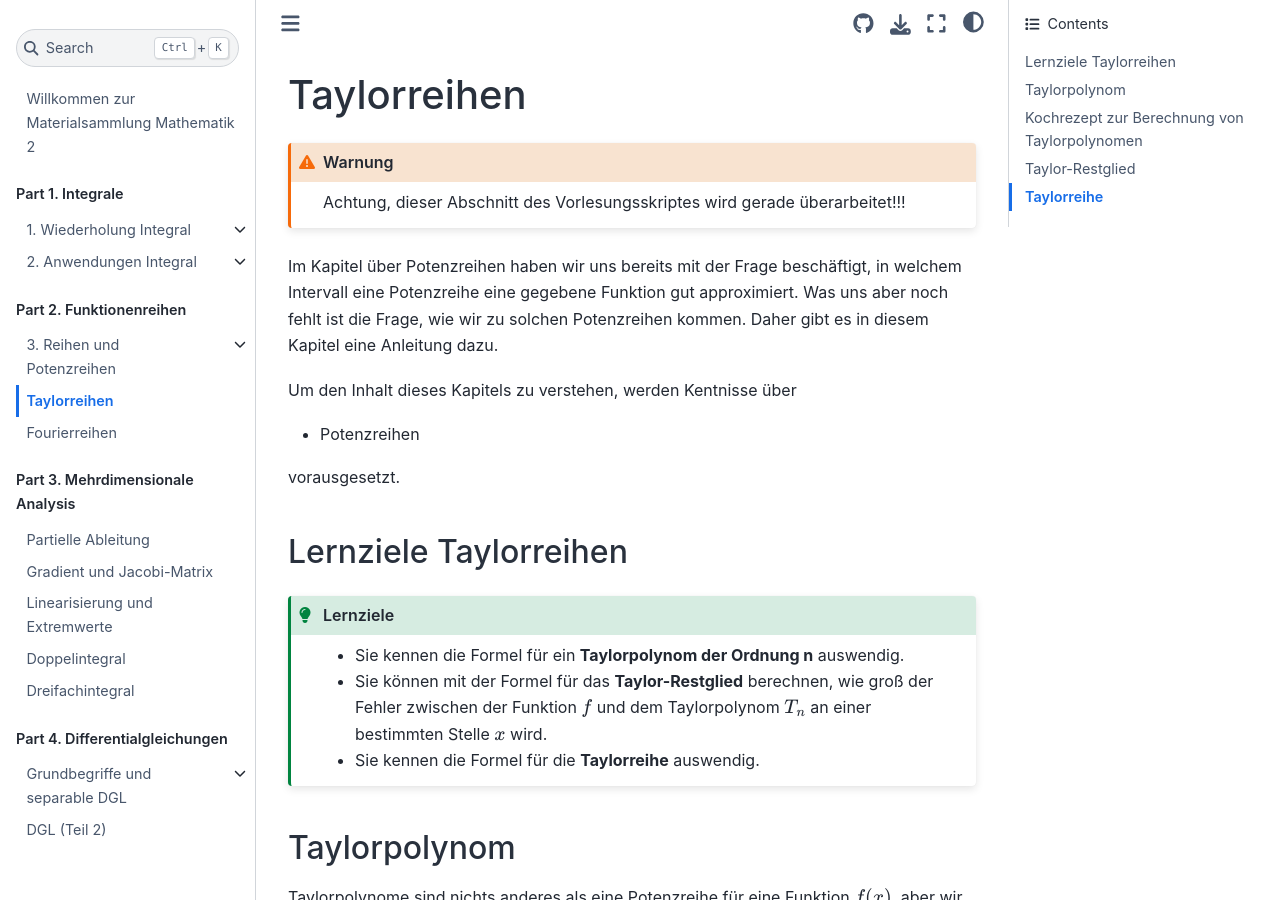
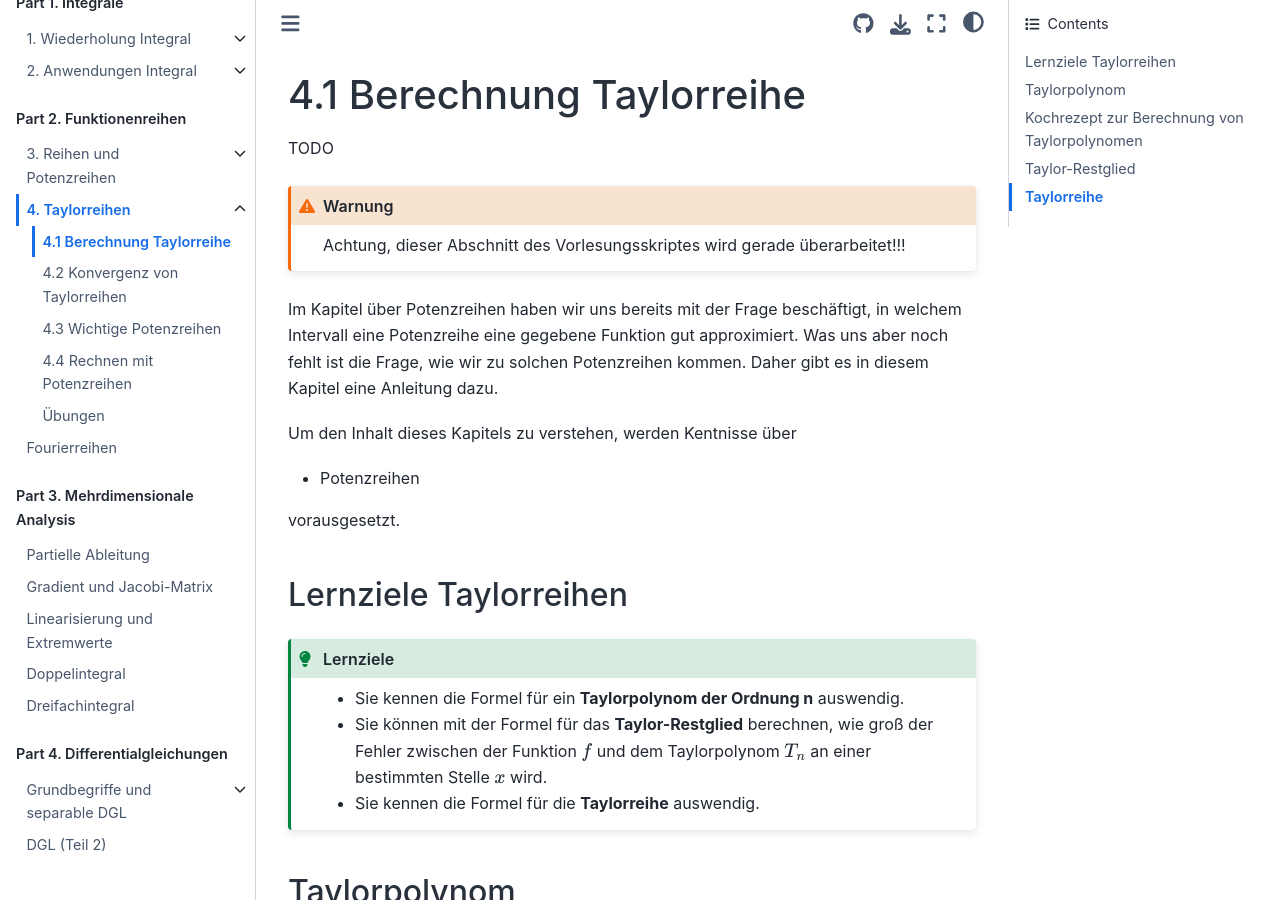
Before and after one commit to gramschs/book_mathe02, a Jupyter Book: the page built from doc/chapter04/chapter04_sec01.md, in a window 1280 px wide and 900 px high. Built offline with Jupyter Book 1.0.4 settings and Sphinx 7.4.7 and the Sphinx Book theme 1.1.4, drawn with Linux system fonts in a browser that asks for light colours; some of the changed text lies outside the part shown.

Commit message:
restructering chapter04

````diff
--- a/doc/_toc.yml
+++ b/doc/_toc.yml
@@ -29,8 +29,13 @@ parts:
     - file: chapter03/chapter03_sec03.md
     - file: chapter03/chapter03_sec04.md
     - file: chapter03/chapter03_sec05.md
-  - file: part04.md
-    title: Taylorreihen
+  - file: chapter04/chapter04_sec00.md
+    sections:
+    - file: chapter04/chapter04_sec01.md
+    - file: chapter04/chapter04_sec02.md
+    - file: chapter04/chapter04_sec03.md
+    - file: chapter04/chapter04_sec04.md
+    - file: chapter04/chapter04_sec05.md
   - file: part05
     title: Fourierreihen
 - caption: Part 3. Mehrdimensionale Analysis
--- /dev/null
+++ b/doc/chapter04/chapter04_sec00.md
@@ -0,0 +1,3 @@
+# 4. Taylorreihen
+
+TODO
--- a/doc/part04.md
+++ b/doc/chapter04/chapter04_sec01.md
@@ -1,4 +1,6 @@
-# Taylorreihen
+# 4.1 Berechnung Taylorreihe
+
+TODO
 
 ```{admonition} Warnung
 :class: warning
--- /dev/null
+++ b/doc/chapter04/chapter04_sec02.md
@@ -0,0 +1,3 @@
+# 4.2 Konvergenz von Taylorreihen
+
+TODO
--- /dev/null
+++ b/doc/chapter04/chapter04_sec03.md
@@ -0,0 +1,3 @@
+# 4.3 Wichtige Potenzreihen
+
+TODO
--- /dev/null
+++ b/doc/chapter04/chapter04_sec04.md
@@ -0,0 +1,3 @@
+# 4.4 Rechnen mit Potenzreihen
+
+TODO
--- /dev/null
+++ b/doc/chapter04/chapter04_sec05.md
@@ -0,0 +1,3 @@
+# Übungen
+
+TODO
````
